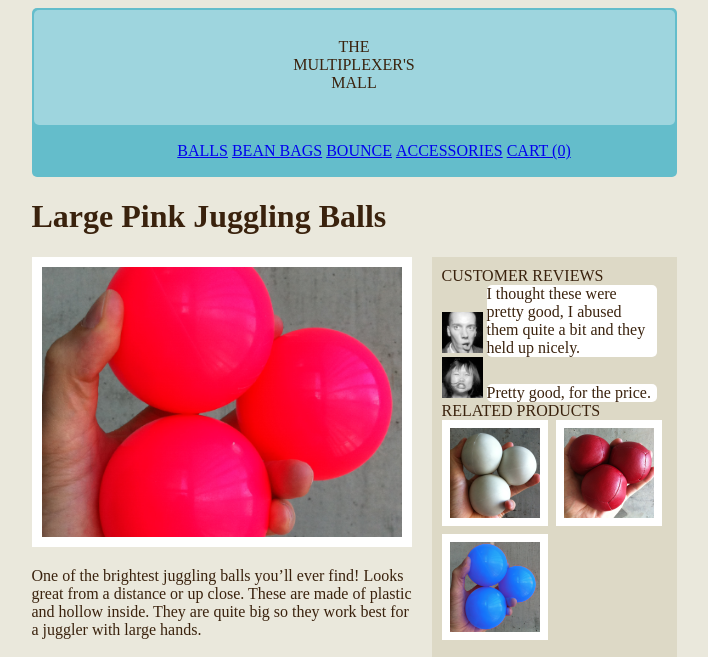
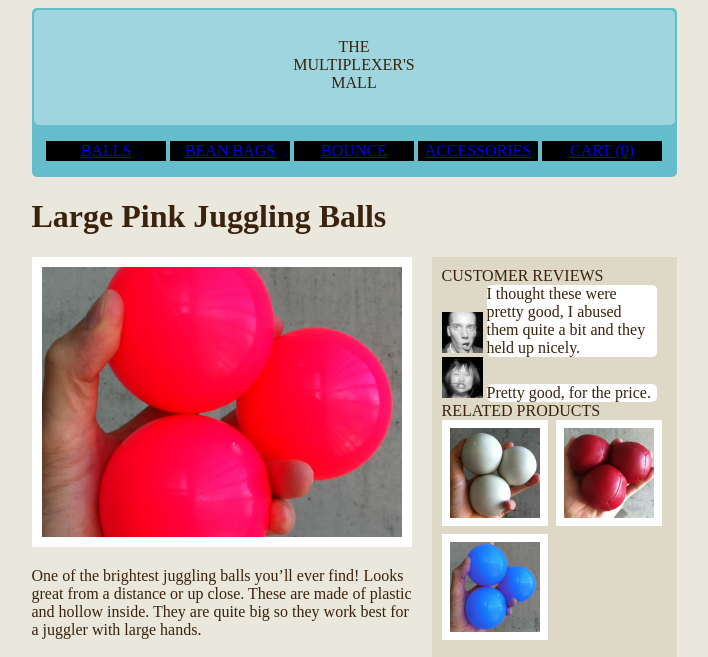
Before and after one commit to eneriberri/afar_front, a PHP site: page / in a window 1280 px wide. Shown: the top 657 px of the page, without its empty margins (286-994 px from the left). Run offline with PHP 8.4, Linux system fonts and the light colour scheme.

Commit message:
nav bar positioning

```diff
--- a/index.css
+++ b/index.css
@@ -14,7 +14,6 @@ body {
   text-transform: uppercase;
   background-color: #64bdcb;
   border-radius: 5px;
-  text-align: center;
   height: 165px;
   padding: 2px;
   position: relative;
@@ -28,6 +27,7 @@ body {
   margin-top: -55px;
   width: 130px;
   margin-left: -65px;
+  text-align: center;
 }
 
 header {
@@ -37,18 +37,19 @@ header {
   height: 115px;
 }
 
-nav {
-
-}
-
 nav ul {
   height: 20px;
   line-height: 20px;
+  padding: 0;
+  text-align: center;
 }
 
 nav li {
   list-style-type: none;
-  display: inline;
+  display: inline-block;
+  width: 120px;
+  background-color: black;
+
 }
 
 main {
```
